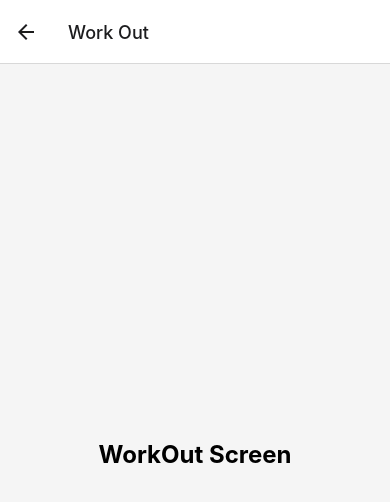
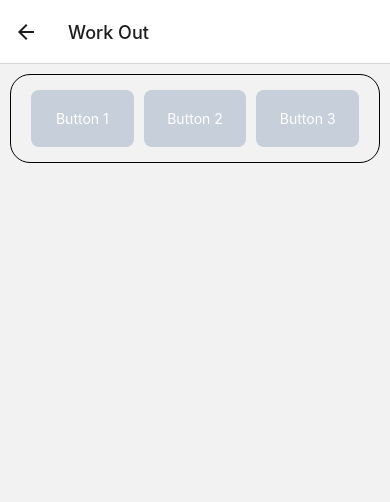
Before and after one commit to Jonssoni/WorkoutDiary, a React Native app: screen /WorkOut in a window 390 px wide. Shown: the top 502 px of the page. Built offline with nearby package versions, Linux system fonts and the light colour scheme.

Commit message:
some testing with workout buttons

```diff
--- a/pages/WorkOut.js
+++ b/pages/WorkOut.js
@@ -1,26 +1,46 @@
+import React from 'react';
+import { View, Text, TouchableOpacity, StyleSheet } from 'react-native';
 
-import React from 'react';
-import { StyleSheet, View, Text } from 'react-native';
-
-const WorkOut = () => {
+const App = () => {
   return (
     <View style={styles.container}>
-      <Text style={styles.text}>WorkOut Screen</Text>
+      <TouchableOpacity style={styles.button} onPress={() => alert('Button 1 pressed')}>
+        <Text style={styles.buttonText}>Button 1</Text>
+      </TouchableOpacity>
+
+      <TouchableOpacity style={styles.button} onPress={() => alert('Button 2 pressed')}>
+        <Text style={styles.buttonText}>Button 2</Text>
+      </TouchableOpacity>
+
+      <TouchableOpacity style={styles.button} onPress={() => alert('Button 3 pressed')}>
+        <Text style={styles.buttonText}>Button 3</Text>
+      </TouchableOpacity>
     </View>
   );
 };
 
 const styles = StyleSheet.create({
   container: {
+    flexDirection: 'row',
+    justifyContent: 'space-between',
+    padding: 15,
+    borderWidth:1,
+    margin:10,
+    borderRadius:20
+  },
+  button: {
     flex: 1,
-    justifyContent: 'center',
+    backgroundColor: '#c6cfda',
+    paddingVertical: 20,
+    marginHorizontal: 5,
+    borderRadius: 8,
     alignItems: 'center',
-    backgroundColor: '#F5F5F5',
+
+
   },
-  text: {
-    fontSize: 24,
-    fontWeight: 'bold',
+  buttonText: {
+    color: '#FFFFFF',
   },
 });
 
-export default WorkOut;
+export default App;
```
